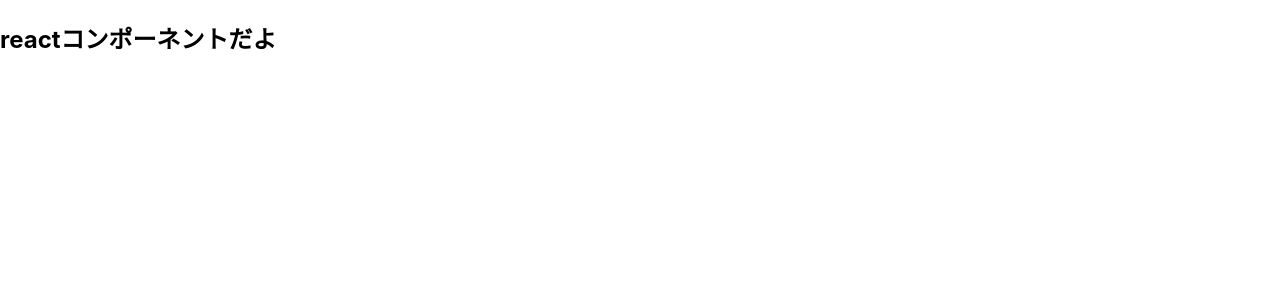
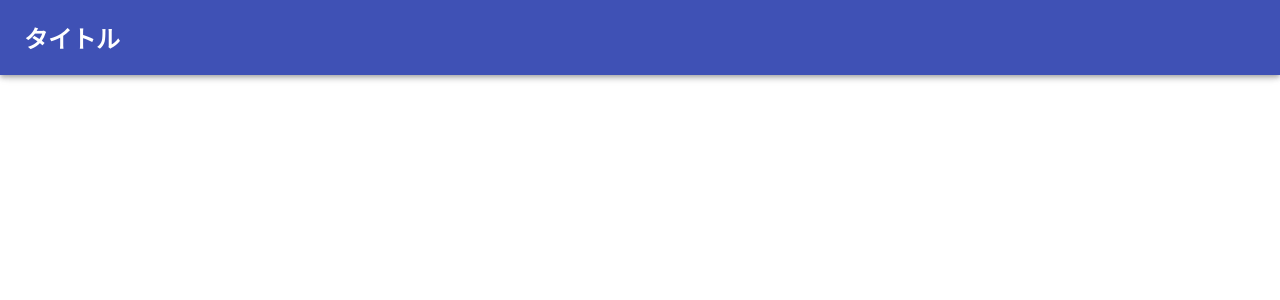
Before and after one commit to kunio-sun/react-typescript-img, a React (Create React App) app: page / in a window 1280 px wide. Shown: the top 300 px of the page. Built offline with nearby package versions, Linux system fonts and the light colour scheme.

Commit message:
matelial-uiのパッケージインストールとsrc/components/topPage/topHeader.tsx(ヘッダー)の追加

```diff
--- a/package.json
+++ b/package.json
@@ -3,6 +3,7 @@
   "version": "0.1.0",
   "private": true,
   "dependencies": {
+    "@material-ui/core": "^4.11.0",
     "@testing-library/jest-dom": "^4.2.4",
     "@testing-library/react": "^9.3.2",
     "@testing-library/user-event": "^7.1.2",
--- /dev/null
+++ b/src/components/topPage/topHeader.tsx
@@ -0,0 +1,17 @@
+import React, { FC } from "react";
+import AppBar from "@material-ui/core/AppBar";
+import Toolbar from "@material-ui/core/Toolbar";
+
+const TopHeader: FC = () => {
+  return (
+    <>
+      <AppBar>
+        <Toolbar>
+          <h2>タイトル</h2>
+        </Toolbar>
+      </AppBar>
+    </>
+  );
+};
+
+export default TopHeader;
--- a/src/pages/topPage.tsx
+++ b/src/pages/topPage.tsx
@@ -4,15 +4,17 @@
 //defaultでimportされる物には{}をつけない
 //defaultでimportされない物には{}をつける
 
+// headerコンポーネント
+import TopHeader from "../components/topPage/topHeader";
+
 // functional component の定義
 // const 変数名:FC = () =>{
 //   return(コンポーネントの中身)
 // }
-
 const TopPage: FC = () => {
   return (
     <>
-      <h2>reactコンポーネントだよ</h2>
+      <TopHeader />
     </>
   );
 };
```
Also changed, not shown: 1 other file (tests, documents, lock files or other folders).
